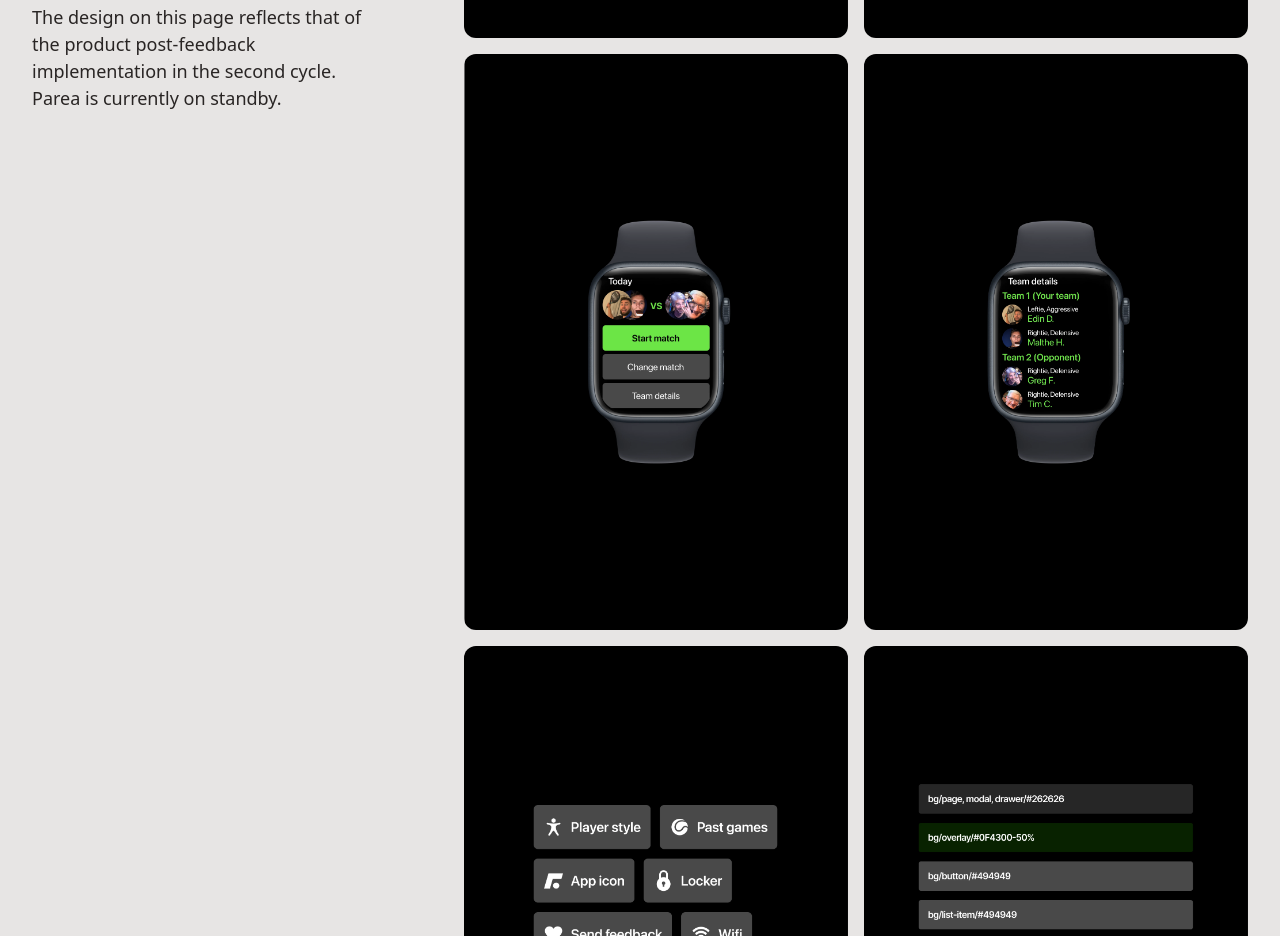
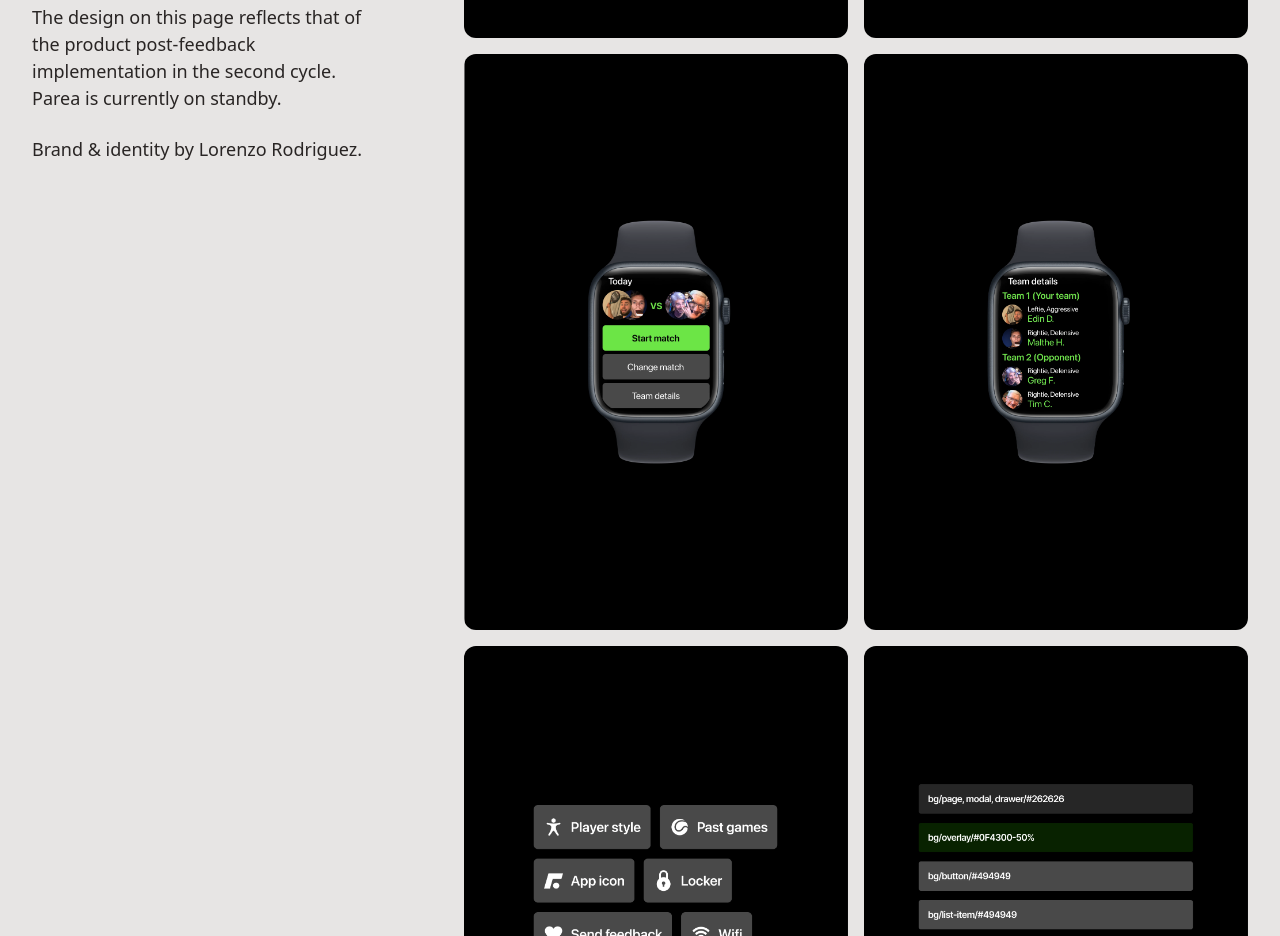
Before and after one commit to malthart/supertinyspace, a Next.js app: page /gallery/parea in a window 1280 px wide. Shown: the part 1162-2098 px from the top of the page. Built offline with nearby package versions, Linux system fonts and the light colour scheme.

Commit message:
Added L-Rod to Parea

```diff
--- a/pages/gallery/parea.tsx
+++ b/pages/gallery/parea.tsx
@@ -52,6 +52,10 @@ export default function Home() {
                             <p className="text-stone-800 mb-6">The design on this page reflects that of the product
                             post-feedback implementation in the second cycle. Parea is currently on standby.</p>
                         </div>
+                        <div className="text-stone-500 text-[18px] leading-[150%]">
+                            <p className="text-stone-800 mb-6">Brand & identity by <a href="https://www.linkedin.com/in/lorenzorx/"
+                            target='blank'></a>Lorenzo Rodriguez.</p>
+                        </div>
                     </div>
                 </div >
 
--- a/pages/index.tsx
+++ b/pages/index.tsx
@@ -13,7 +13,7 @@ export default function Home() {
                 <div className="items-top justify-left grid grid-cols-1">
                     <div className="pt-8 pl-8">
                         <div className="mb-4">
-                            <h1 className="text-stone-500 text-[18px] leading-[150%]">Supertiny.space</h1>
+                            <h1 className="text-stone-500 text-[18px] leading-[150%]">supertiny.space</h1>
                         </div>
                         <div>
                             <p className="text-stone-800 text-[18px] leading-[150%]">Malthe Alexius Hartmann
```
